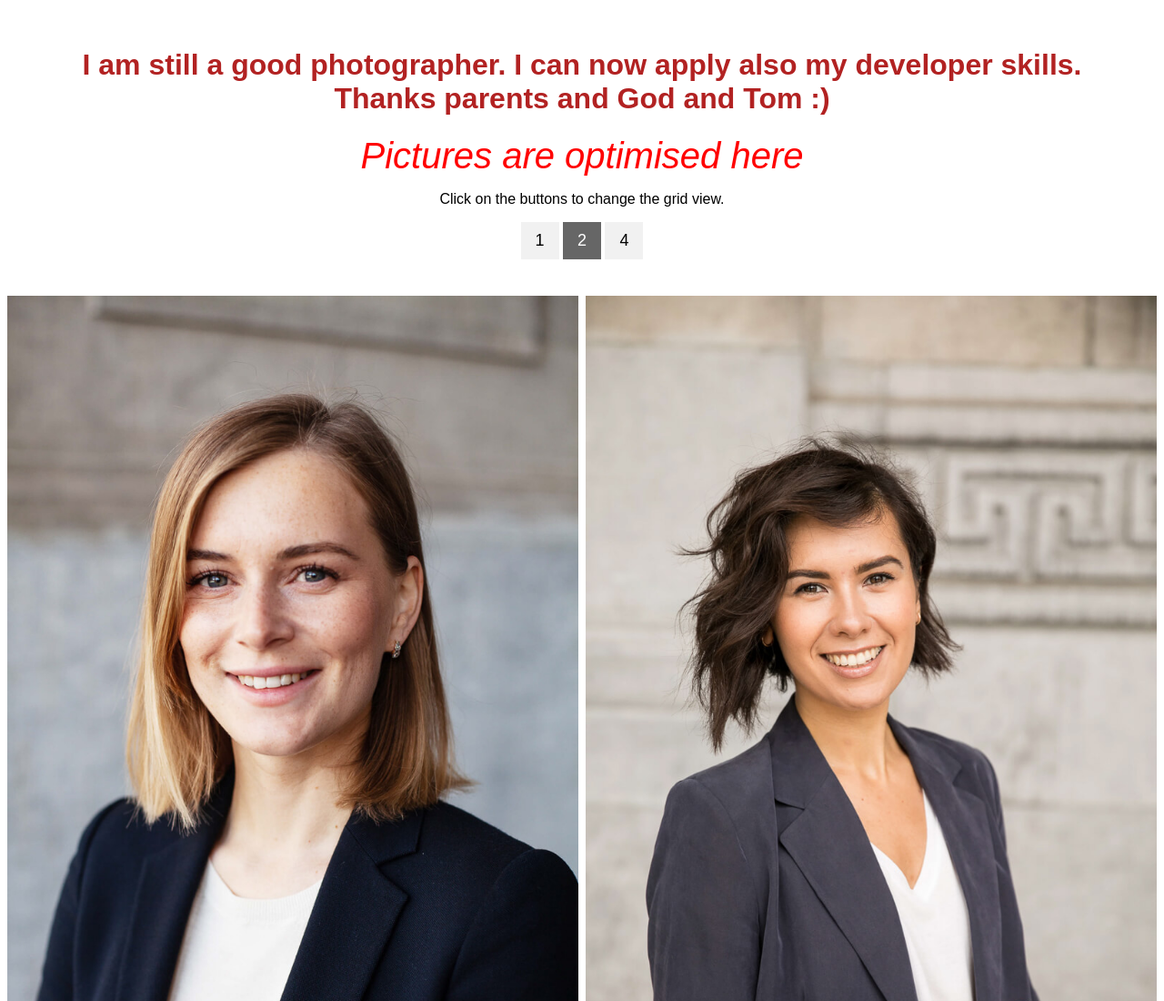
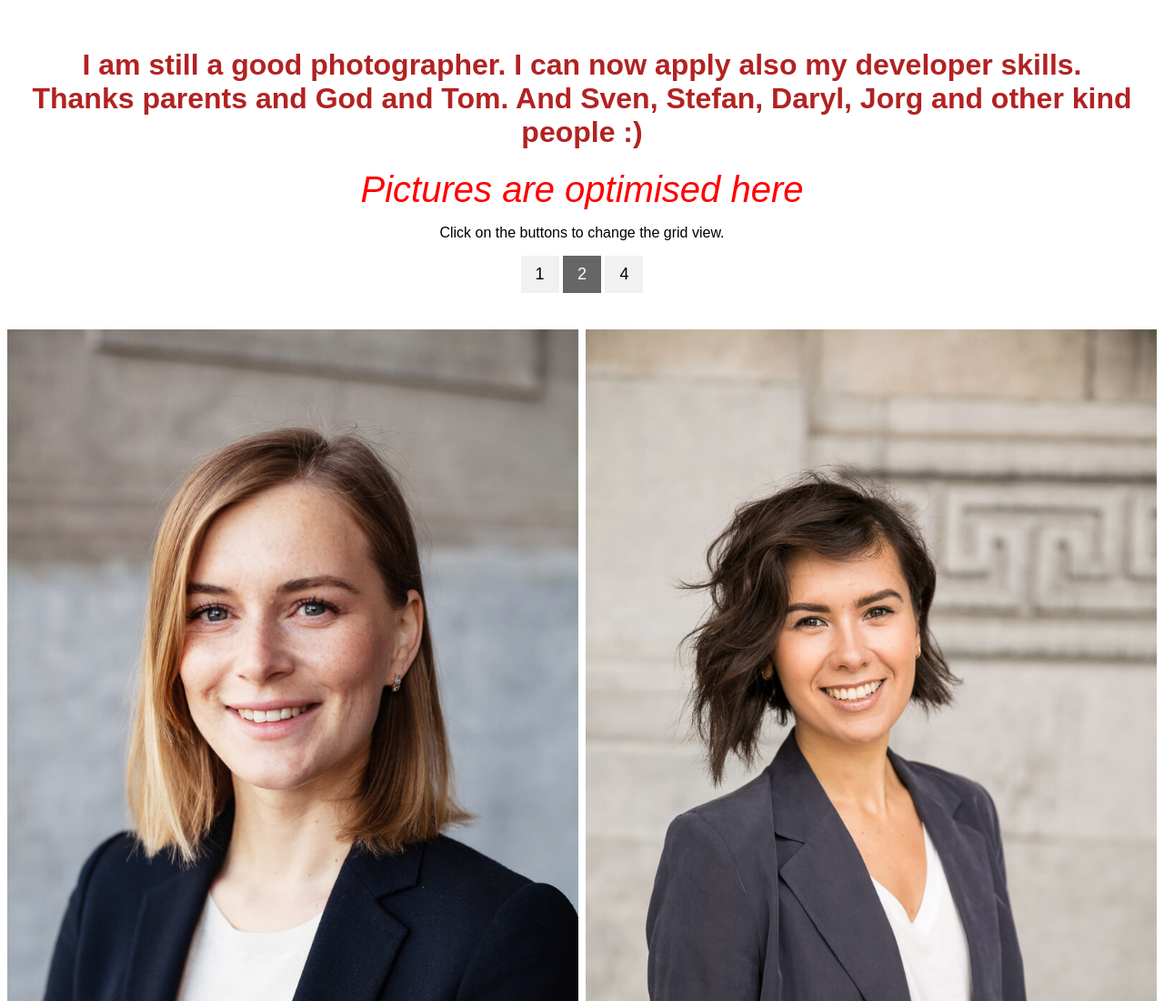
Before and after one commit to KatyaHeylen/smart-photographer, a website: page index.html in a window 1280 px wide. Shown: the top 1100 px of the page at 91% size. Drawn offline with Linux system fonts and the light colour scheme.

Commit message:
remark added

```diff
--- a/index.html
+++ b/index.html
@@ -13,7 +13,8 @@
 
 <!-- Header -->
 <div class="header" id="myHeader">
-    <h1>I am still a good photographer. I can now apply also my developer skills. Thanks parents and God and Tom :) </h1>
+    <h1>I am still a good photographer. I can now apply also my developer skills. Thanks parents and God and Tom.
+        And Sven, Stefan, Daryl, Jorg and other kind people :) </h1>
     <em>Pictures are optimised here</em>
     <p>Click on the buttons to change the grid view.</p>
     <button class="btn" onclick="one()">1</button>
```
